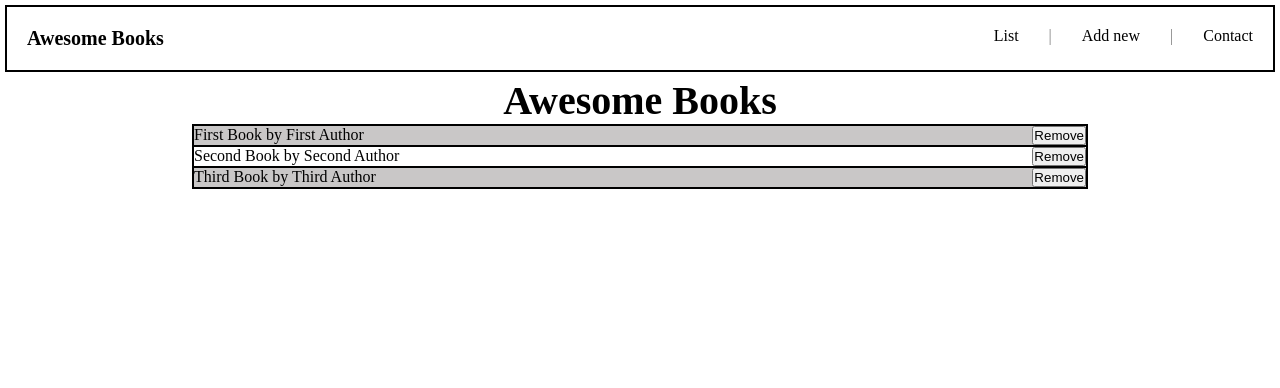
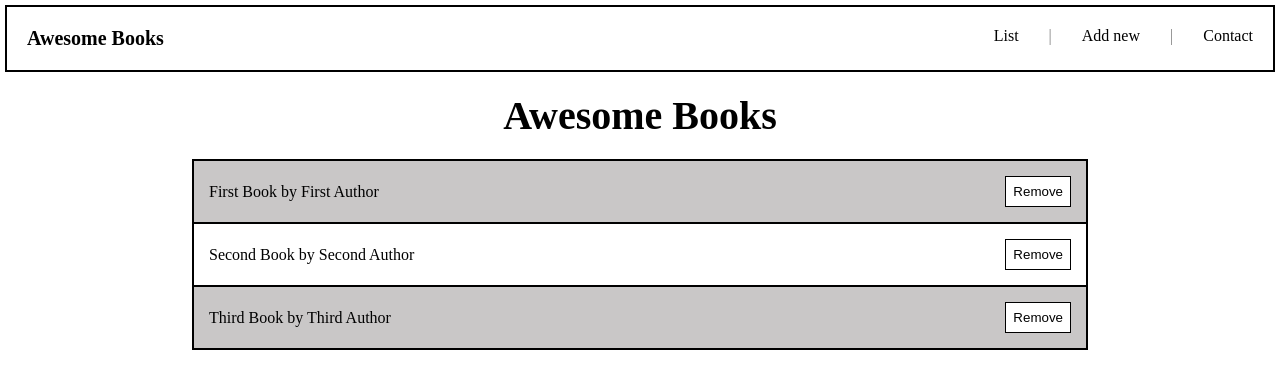
Before and after one commit to emyrue/Awesome-books-es6, a website with bundled scripts: page index.html in a window 1280 px wide. Built offline with nearby package versions, Linux system fonts and the light colour scheme.

Commit message:
Finish styling list

```diff
--- a/index.css
+++ b/index.css
@@ -16,6 +16,7 @@ body {
 h2 {
   text-align: center;
   font-size: 40px;
+  margin: 20px;
 }
 
 /* header */
@@ -60,6 +61,7 @@ header {
 
 .books {
   border: 1px solid black;
+  margin: 20px 0;
 }
 
 ul.books li:nth-child(odd) {
@@ -70,6 +72,14 @@ ul.books li:nth-child(odd) {
   display: flex;
   justify-content: space-between;
   border: 1px solid black;
+  align-items: center;
+  padding: 15px;
+}
+
+.remove {
+  border: 1px solid black;
+  padding: 7px;
+  background-color: white;
 }
 
 /* display: none */
```
Also changed, not shown: modules/menu.js (added).
